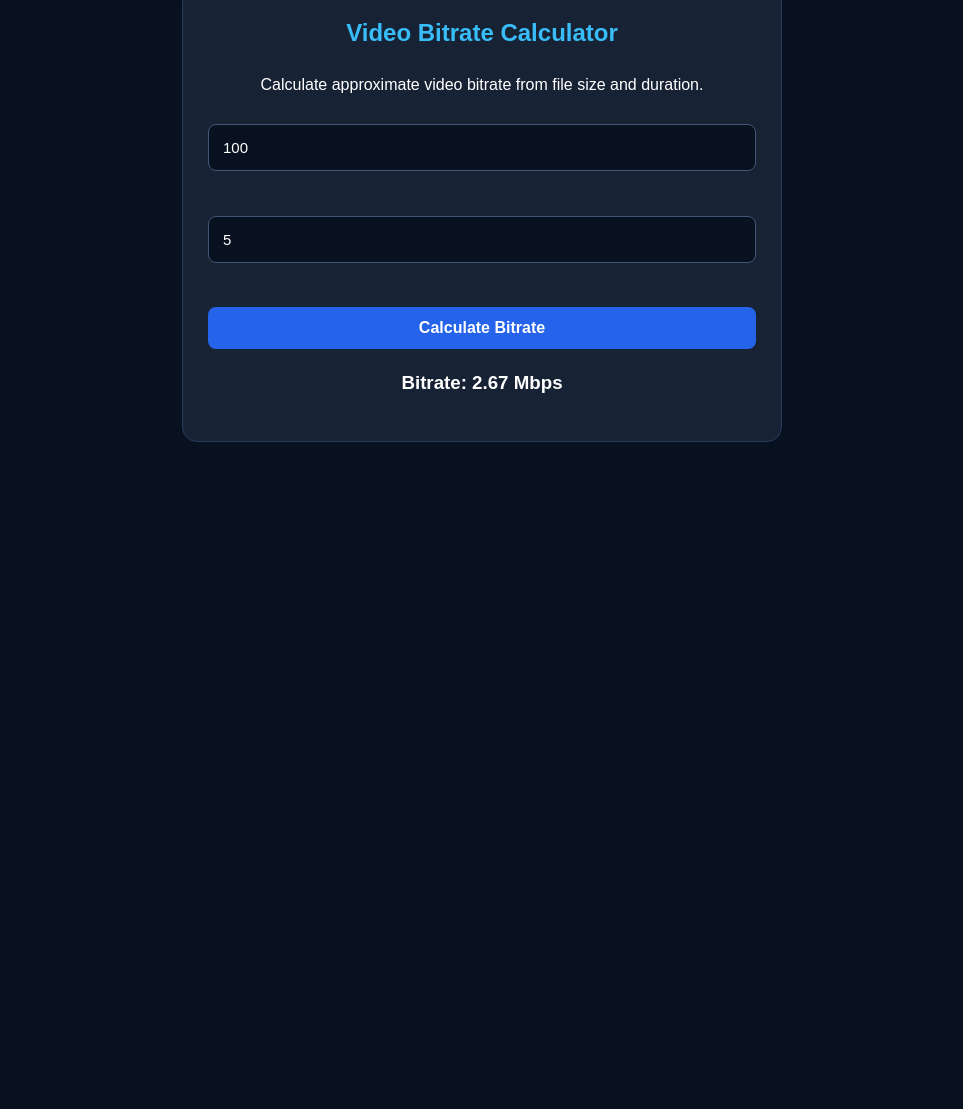
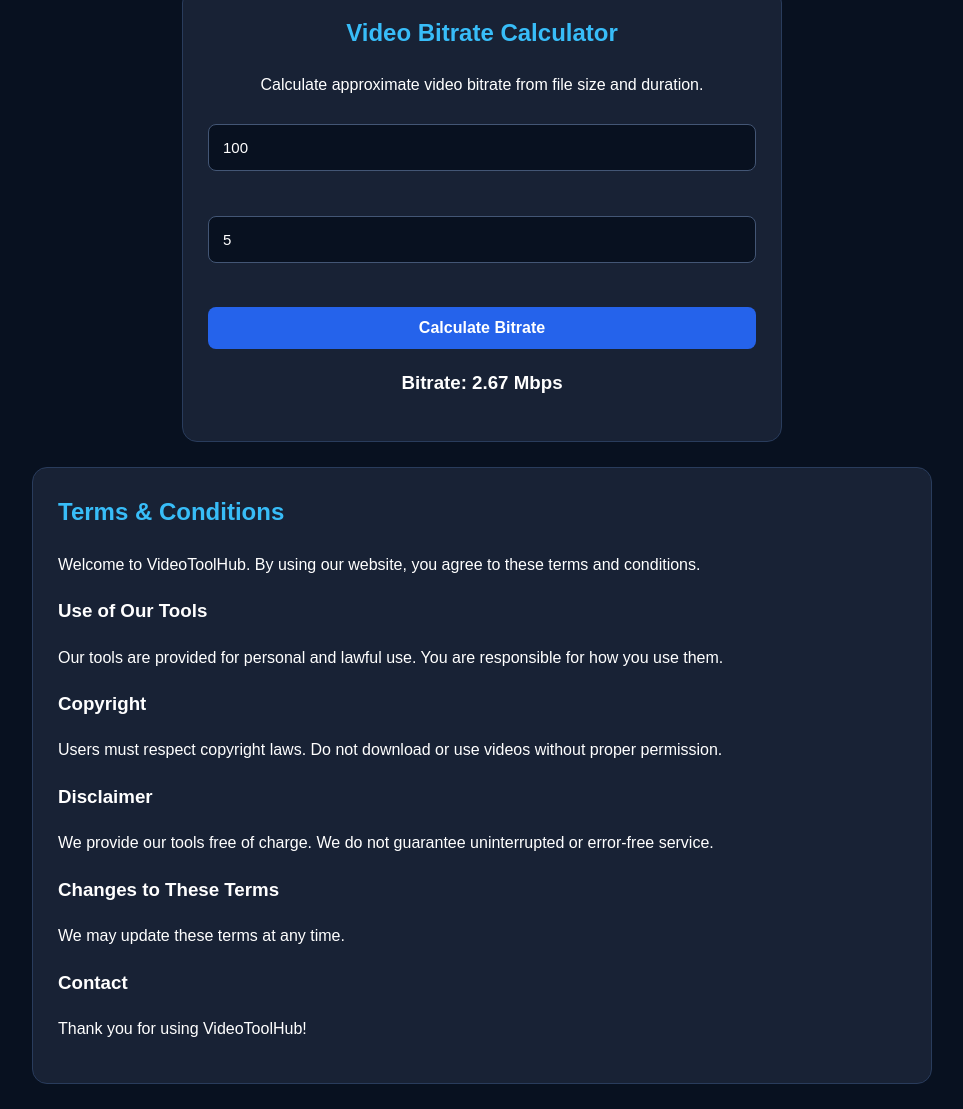
Before and after one commit to ukhomefinds38-sudo/videoutilhub, a plain HTML site: page index.html in a window 1280 px wide. Shown: the part 4126-5235 px from the top of the page, without its empty margins (158-1121 px from the left). Before the commit the page ends 4593 px from the top, so only its background shows below. Drawn offline with Linux system fonts and the light colour scheme.

Commit message:
Update index.html

```diff
--- a/index.html
+++ b/index.html
@@ -350,5 +350,24 @@ function calculateBitrate() {
     "Approximate Bitrate: " + bitrate.toFixed(2) + " Mbps";
 }
 </script>
+<section id="terms" style="padding:25px; margin:25px auto; max-width:900px; background:#182235; border-radius:15px; color:white;">
+  <h2>Terms & Conditions</h2>
+  <p>Welcome to VideoToolHub. By using our website, you agree to these terms and conditions.</p>
+
+  <h3>Use of Our Tools</h3>
+  <p>Our tools are provided for personal and lawful use. You are responsible for how you use them.</p>
+
+  <h3>Copyright</h3>
+  <p>Users must respect copyright laws. Do not download or use videos without proper permission.</p>
+
+  <h3>Disclaimer</h3>
+  <p>We provide our tools free of charge. We do not guarantee uninterrupted or error-free service.</p>
+
+  <h3>Changes to These Terms</h3>
+  <p>We may update these terms at any time.</p>
+
+  <h3>Contact</h3>
+  <p>Thank you for using VideoToolHub!</p>
+</section>
 </body>
 </html>
```
